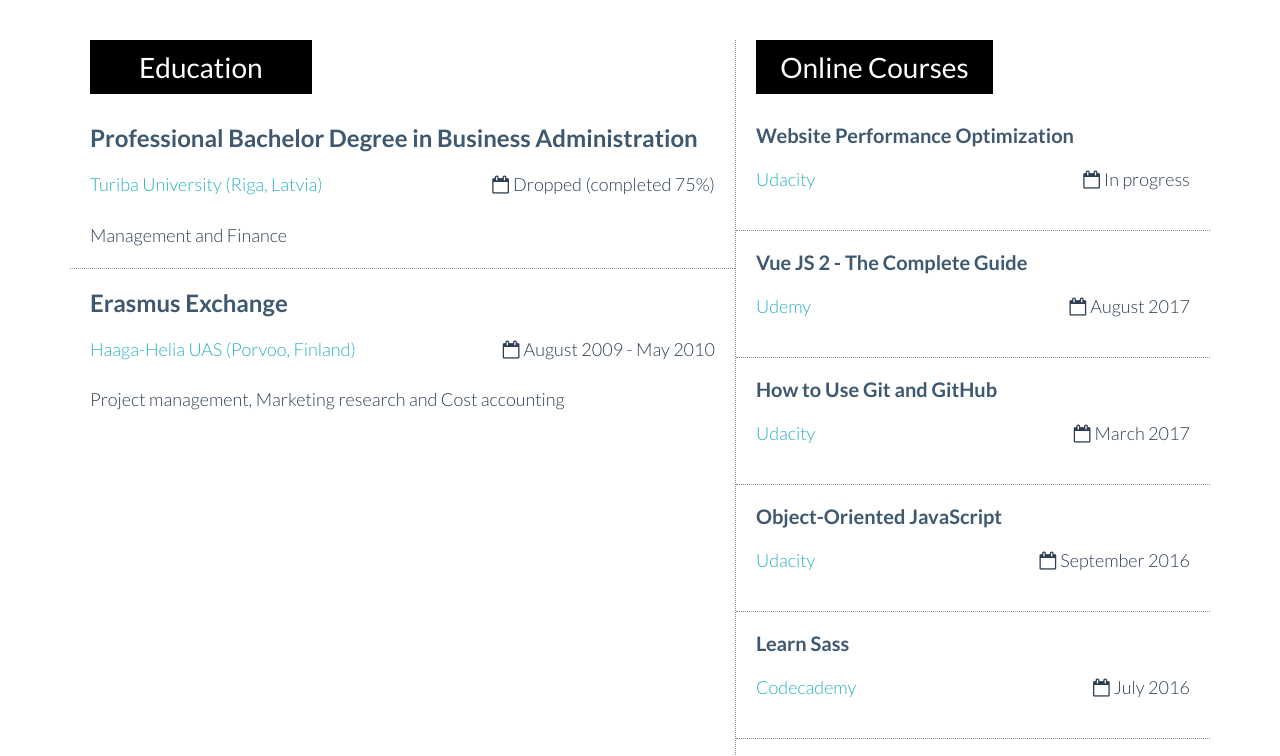
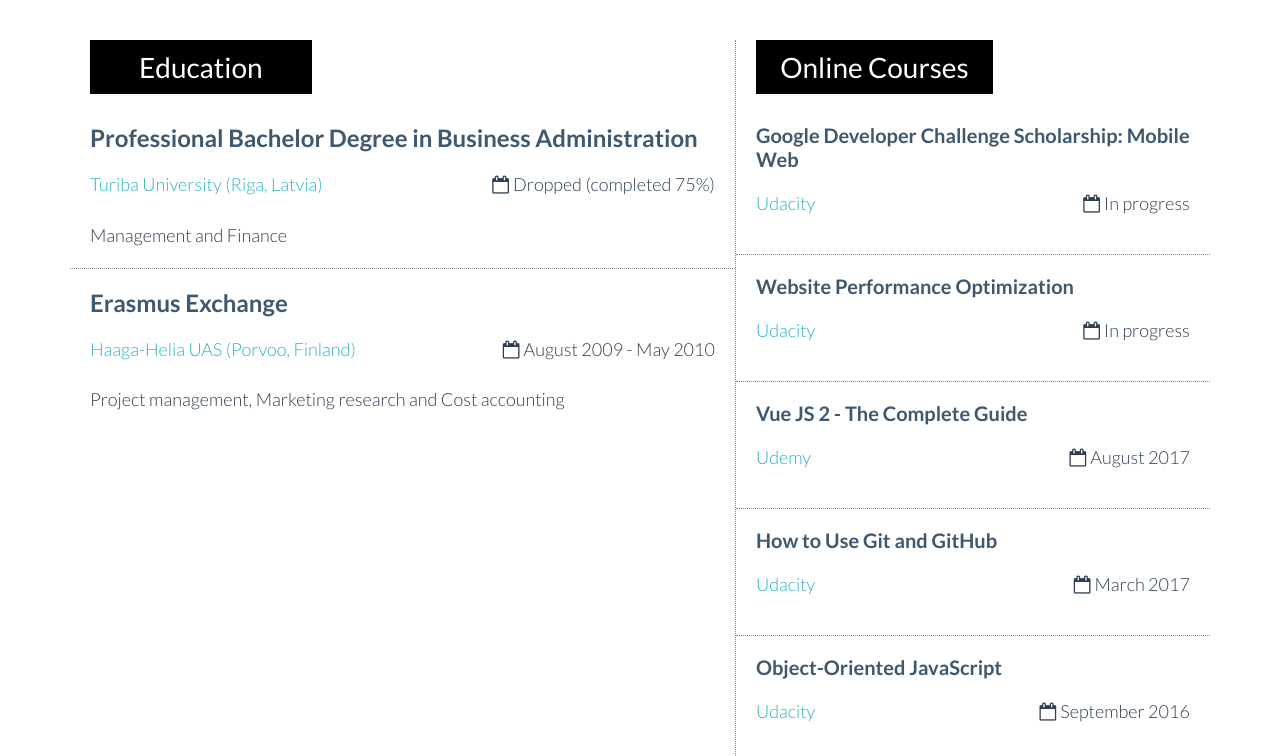
Before and after one commit to taseo/taseo.github.io, a plain HTML site: page index.html in a window 1280 px wide. Shown: the part 1260-2016 px from the top of the page. Drawn offline with nearby package versions, Linux system fonts and the light colour scheme; some packages are replaced by stand-ins of ours.

Commit message:
Update courses and correct script location

```diff
--- a/index.html
+++ b/index.html
@@ -156,7 +156,7 @@
         </div>
       </footer>
     </div>
+    <script src="https://maps.googleapis.com/maps/api/js?key=AIzaSyCejsBqaC2O6c92wqfDh7ff5fB3o5ytItA&callback=initMap" async defer></script>
+    <script src="js/resume-builder.js"></script>
   </body>
-  <script src="https://maps.googleapis.com/maps/api/js?key=AIzaSyCejsBqaC2O6c92wqfDh7ff5fB3o5ytItA&callback=initMap" async defer></script>
-  <script src="js/resume-builder.js"></script>
 </html>
--- a/js/resume-builder.js
+++ b/js/resume-builder.js
@@ -105,6 +105,12 @@
     ],
 
     onlineCourses: [
+      {
+        provider: 'Udacity',
+        course: 'Google Developer Challenge Scholarship: Mobile Web',
+        timeFrame: 'In progress',
+        url: 'https://www.udacity.com'
+      },
       {
         provider: 'Udacity',
         course: 'Website Performance Optimization',
@@ -460,7 +466,7 @@
     textFooter: [
       {
         text: 'Made with love in Riga',
-        lastUpdate: 'October 17, 2017'
+        lastUpdate: 'November 22, 2017'
       }
     ]
   }
```
